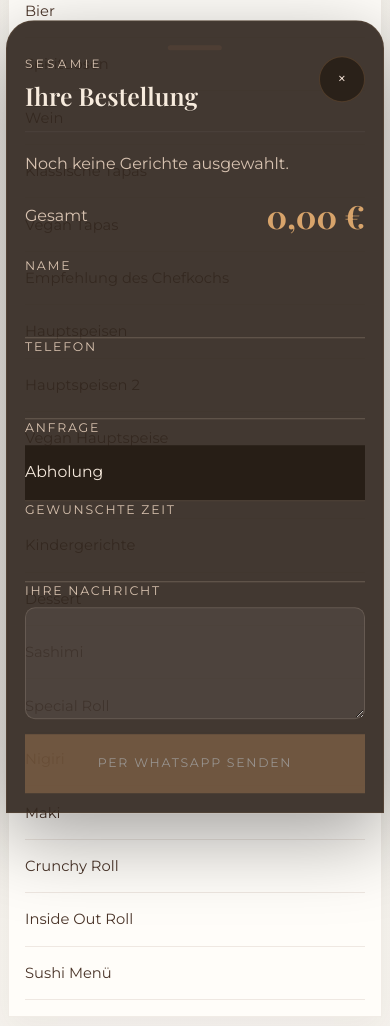
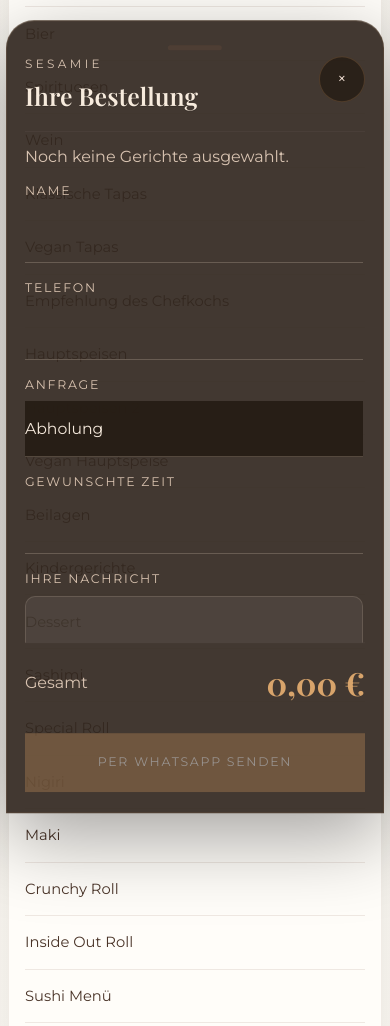
Before and after one commit to ngocngoccm1/SESAMIE, a plain HTML site: page order.html in a window 390 px wide. Shown: the part 840-1866 px from the top of the page. Drawn offline with nearby package versions, Linux system fonts and the light colour scheme.

Commit message:
edit for mobile

```diff
--- a/assets/css/style.css
+++ b/assets/css/style.css
@@ -637,6 +637,41 @@ button {
   transform: translateX(0);
 }
 
+.drawer-order-form {
+  flex: 1 1 auto;
+  min-height: 0;
+  display: flex;
+  flex-direction: column;
+}
+
+.cart-body {
+  flex: 1 1 auto;
+  min-height: 0;
+  overflow-y: auto;
+  overscroll-behavior: contain;
+  -webkit-overflow-scrolling: touch;
+  scrollbar-width: thin;
+  scrollbar-color: rgba(166, 124, 82, 0.38) rgba(255, 250, 244, 0.05);
+}
+
+.cart-body::-webkit-scrollbar {
+  width: 6px;
+}
+
+.cart-body::-webkit-scrollbar-track {
+  background: rgba(255, 250, 244, 0.05);
+  border-radius: 999px;
+}
+
+.cart-body::-webkit-scrollbar-thumb {
+  background: rgba(166, 124, 82, 0.38);
+  border-radius: 999px;
+}
+
+.cart-body::-webkit-scrollbar-thumb:hover {
+  background: rgba(166, 124, 82, 0.56);
+}
+
 .drawer-header {
   display: flex;
   justify-content: space-between;
@@ -657,32 +692,7 @@ button {
 }
 
 .cart-items {
-  flex: 1;
-  min-height: 0;
-  overflow: auto;
-  padding: 1.25rem 0;
-  scrollbar-width: thin;
-  scrollbar-color: rgba(166, 124, 82, 0.38) rgba(255, 250, 244, 0.05);
-  overscroll-behavior: contain;
-  -webkit-overflow-scrolling: touch;
-}
-
-.cart-items::-webkit-scrollbar {
-  width: 6px;
-}
-
-.cart-items::-webkit-scrollbar-track {
-  background: rgba(255, 250, 244, 0.05);
-  border-radius: 999px;
-}
-
-.cart-items::-webkit-scrollbar-thumb {
-  background: rgba(166, 124, 82, 0.38);
-  border-radius: 999px;
-}
-
-.cart-items::-webkit-scrollbar-thumb:hover {
-  background: rgba(166, 124, 82, 0.56);
+  padding: 1.25rem 0 0.9rem;
 }
 
 .cart-empty {
@@ -773,6 +783,14 @@ button {
 .drawer-form {
   display: grid;
   gap: 0.9rem;
+}
+
+.cart-body > .drawer-form {
+  padding-bottom: 0.35rem;
+}
+
+.drawer-form > strong[data-cart-total] {
+  display: none;
 }
 
 .drawer-form label span {
@@ -1648,13 +1666,14 @@ body.has-cart-open .order-page .order-ui__button {
   }
 
   .order-page .cart-items {
-    flex: 1 1 auto;
-    min-height: 0;
-    max-height: none;
-    padding-bottom: 1rem;
-    overflow: auto;
-    overscroll-behavior: contain;
-    -webkit-overflow-scrolling: touch;
+    padding-top: 0.85rem;
+    padding-bottom: 0.8rem;
+  }
+
+  .order-page .cart-body {
+    padding-right: 0.15rem;
+    padding-bottom: 0.8rem;
+    touch-action: pan-y;
   }
 
   .order-page .cart-line {
--- a/assets/js/app.js
+++ b/assets/js/app.js
@@ -47,7 +47,7 @@ const elements = {
   drawerBackdrop: document.querySelector("[data-drawer-backdrop]"),
   cartDrawer: document.querySelector("[data-cart-drawer]"),
   cartItems: document.querySelector("[data-cart-items]"),
-  cartTotal: document.querySelector("[data-cart-total]"),
+  cartTotals: document.querySelectorAll("[data-cart-total]"),
   orderForm: document.querySelector("[data-order-form]"),
   reservationForm: document.querySelector("[data-reservation-form]"),
   optionBackdrop: document.querySelector("[data-option-backdrop]"),
@@ -802,11 +802,13 @@ function addToCart(item, variant = null) {
 }
 
 function updateCart() {
-  if (!elements.cartTotal || !elements.cartItems) return;
+  if (!elements.cartTotals || elements.cartTotals.length === 0 || !elements.cartItems) return;
   const copy = getCopy();
   const total = state.cart.reduce((sum, item) => sum + item.unitPrice * item.quantity, 0);
 
-  elements.cartTotal.textContent = formatPrice(total);
+  elements.cartTotals.forEach((node) => {
+    node.textContent = formatPrice(total);
+  });
   updateOrderUi();
 
   if (state.cart.length === 0) {
--- a/order.html
+++ b/order.html
@@ -4,11 +4,17 @@
   <meta charset="utf-8" />
   <meta name="viewport" content="width=device-width, initial-scale=1.0" />
   <title>SESAMIE | Bestellen</title>
-  <meta name="description" content="SESAMIE Online-Bestellung. Live-Menudaten mit Suche, Kategorien und Bestellung per WhatsApp." />
+  <meta
+    name="description"
+    content="SESAMIE Online-Bestellung. Live-Menudaten mit Suche, Kategorien und Bestellung per WhatsApp."
+  />
   <script src="https://cdn.tailwindcss.com?plugins=forms,container-queries"></script>
   <link rel="preconnect" href="https://fonts.googleapis.com" />
   <link rel="preconnect" href="https://fonts.gstatic.com" crossorigin />
-  <link href="https://fonts.googleapis.com/css2?family=Montserrat:wght@400;500;600;700&family=Playfair+Display:wght@600;700&display=swap" rel="stylesheet" />
+  <link
+    href="https://fonts.googleapis.com/css2?family=Montserrat:wght@400;500;600;700&family=Playfair+Display:wght@600;700&display=swap"
+    rel="stylesheet"
+  />
   <link href="./assets/css/style.css" rel="stylesheet" />
 </head>
 <body class="order-page bg-[#f6f0e7] text-[#2f241c]">
@@ -21,12 +27,13 @@
           <span data-business="subtitle">Asia Kitchen &amp; Sushi</span>
         </div>
       </a>
+
       <div class="order-header-actions">
         <div class="language-switch" role="group" aria-label="Language switch">
           <button type="button" class="is-active" data-language-switch="de">DE</button>
           <button type="button" data-language-switch="en">EN</button>
         </div>
-        <a class="order-back-link" href="./index.html#menu">Zuruck zur Speisekarte</a>
+        <a class="order-back-link" href="./index.html#menu">Zurueck zur Speisekarte</a>
         <button
           type="button"
           class="order-cart-button order-ui__button"
@@ -35,7 +42,16 @@
           aria-expanded="false"
         >
           <span class="order-ui__button-icon" aria-hidden="true">
-            <svg viewBox="0 0 24 24" width="18" height="18" fill="none" stroke="currentColor" stroke-width="1.8" stroke-linecap="round" stroke-linejoin="round">
+            <svg
+              viewBox="0 0 24 24"
+              width="18"
+              height="18"
+              fill="none"
+              stroke="currentColor"
+              stroke-width="1.8"
+              stroke-linecap="round"
+              stroke-linejoin="round"
+            >
               <path d="M6 6h15l-1.5 8.5H8L6 6Z"></path>
               <path d="M6 6 5.4 3.8A1 1 0 0 0 4.4 3H2.5"></path>
               <circle cx="9" cy="19" r="1.6"></circle>
@@ -43,7 +59,7 @@
             </svg>
           </span>
           <span class="order-ui__button-label">Bestellen</span>
-          <span class="order-ui__button-total" data-order-ui-total>0,00 €</span>
+          <span class="order-ui__button-total" data-order-ui-total>0,00 EUR</span>
           <span class="order-ui__badge" data-order-ui-badge hidden>0</span>
         </button>
       </div>
@@ -53,16 +69,21 @@
   <main class="order-layout">
     <aside class="order-sidebar">
       <div class="order-sidebar-card order-alert-card">
-        <p class="order-alert-title">Derzeit sind nur Vorbestellungen möglich!</p>
+        <p class="order-alert-title">Derzeit sind nur Vorbestellungen moeglich!</p>
       </div>
+
       <div class="order-sidebar-card">
         <p class="order-sidebar-kicker">Kategorien</p>
         <div class="order-side-nav" data-menu-nav></div>
       </div>
+
       <div class="order-sidebar-card order-sidebar-contact">
         <p class="order-sidebar-kicker">SESAMIE</p>
         <h2>Vorbestellung per WhatsApp</h2>
-        <p>Wahlen Sie Ihre Gerichte aus, passen Sie Optionen an und senden Sie die Bestellung direkt an SESAMIE.</p>
+        <p>
+          Waehlen Sie Ihre Gerichte aus, passen Sie Optionen an und senden Sie die Bestellung
+          direkt an SESAMIE.
+        </p>
         <div class="order-side-business">
           <div data-business="address"></div>
           <a href="#" data-business-link="phone" data-business="phoneDisplay"></a>
@@ -73,9 +94,12 @@
 
     <section class="order-main">
       <div class="order-page-head">
-        <p class="order-alert-title">Derzeit sind nur Vorbestellungen möglich!</p>
+        <p class="order-alert-title">Derzeit sind nur Vorbestellungen moeglich!</p>
         <h1>Online Bestellung</h1>
-        <p data-i18n="menu.subtitle">Unter dem echten Menu-Buch finden Sie hier alle Gerichte als durchsuchbare Live-Daten fur Bestellung und WhatsApp-Anfrage.</p>
+        <p data-i18n="menu.subtitle">
+          Unter dem echten Menu-Buch finden Sie hier alle Gerichte als durchsuchbare Live-Daten
+          fuer Bestellung und WhatsApp-Anfrage.
+        </p>
       </div>
 
       <div class="order-toolbar">
@@ -92,22 +116,28 @@
   </main>
 
   <div class="drawer-backdrop" data-drawer-backdrop hidden></div>
-  <aside class="cart-drawer" id="order-cart-drawer" data-cart-drawer aria-hidden="true" role="dialog" aria-modal="true">
+  <aside
+    class="cart-drawer"
+    id="order-cart-drawer"
+    data-cart-drawer
+    aria-hidden="true"
+    role="dialog"
+    aria-modal="true"
+    aria-labelledby="order-cart-title"
+  >
     <div class="drawer-header">
       <div>
         <p class="text-xs uppercase tracking-[0.28em] text-bronze-glimmer">SESAMIE</p>
-        <h2 data-i18n="order.title">Ihre Bestellung</h2>
+        <h2 id="order-cart-title" data-i18n="order.title">Ihre Bestellung</h2>
       </div>
       <button type="button" class="icon-button" data-close-cart aria-label="Close cart">&times;</button>
     </div>
-    <form class="drawer-form drawer-order-form" id="order-drawer-form" data-order-form>
+
+    <form class="drawer-order-form" id="order-drawer-form" data-order-form>
       <div class="cart-body">
         <div class="cart-items" data-cart-items></div>
-      <div class="summary-row">
-        <span data-i18n="order.total">Gesamt</span>
-        <strong data-cart-total>0,00 €</strong>
-      </div>
-      <form class="drawer-form" id="order-drawer-form" data-order-form>
+
+        <div class="drawer-form">
           <label><span data-i18n="order.name">Name</span><input name="name" required type="text" /></label>
           <label><span data-i18n="order.phone">Telefon</span><input name="phone" required type="tel" /></label>
           <label>
@@ -118,11 +148,19 @@
               <option value="general">Allgemeine Anfrage</option>
             </select>
           </label>
-        <label><span data-i18n="order.desiredTime">Gewunschte Zeit</span><input name="desiredTime" type="text" /></label>
+          <label><span data-i18n="order.desiredTime">Gewuenschte Zeit</span><input name="desiredTime" type="text" /></label>
           <label><span data-i18n="order.message">Ihre Nachricht</span><textarea name="note" rows="3"></textarea></label>
+        </div>
+      </div>
+
+      <div class="drawer-summary">
+        <div class="summary-row">
+          <span data-i18n="order.total">Gesamt</span>
+          <strong data-cart-total>0,00 EUR</strong>
+        </div>
         <button class="drawer-submit" data-i18n="order.submit" type="submit">Per WhatsApp senden</button>
+      </div>
     </form>
-    </div>
   </aside>
 
   <div class="option-backdrop" data-option-backdrop hidden></div>
@@ -130,7 +168,9 @@
     <div class="option-modal-card">
       <div class="drawer-header">
         <div>
-          <p class="text-xs uppercase tracking-[0.28em] text-bronze-glimmer" data-i18n="menu.chooseOption">Option auswahlen</p>
+          <p class="text-xs uppercase tracking-[0.28em] text-bronze-glimmer" data-i18n="menu.chooseOption">
+            Option auswaehlen
+          </p>
           <h2 data-option-title></h2>
         </div>
         <button type="button" class="icon-button" data-close-options aria-label="Close options">&times;</button>
```
Also changed, not shown: index.html (+13 -9 lines). Lines whose indentation alone changed are shown as unchanged.
